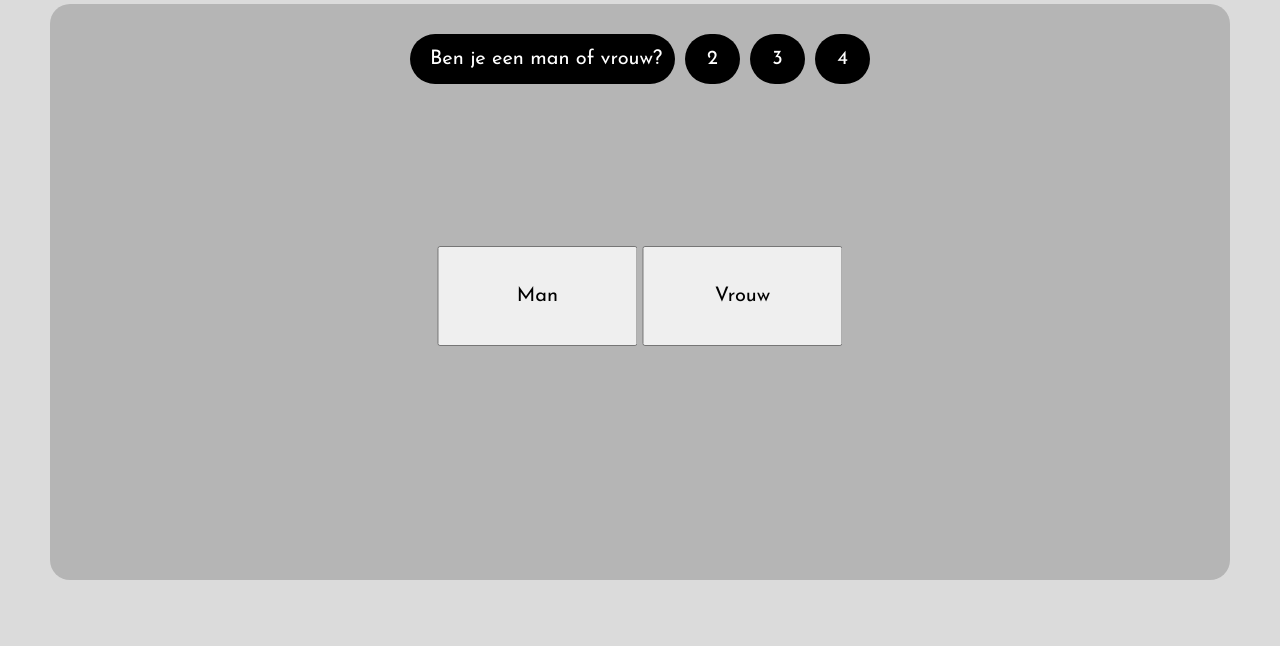
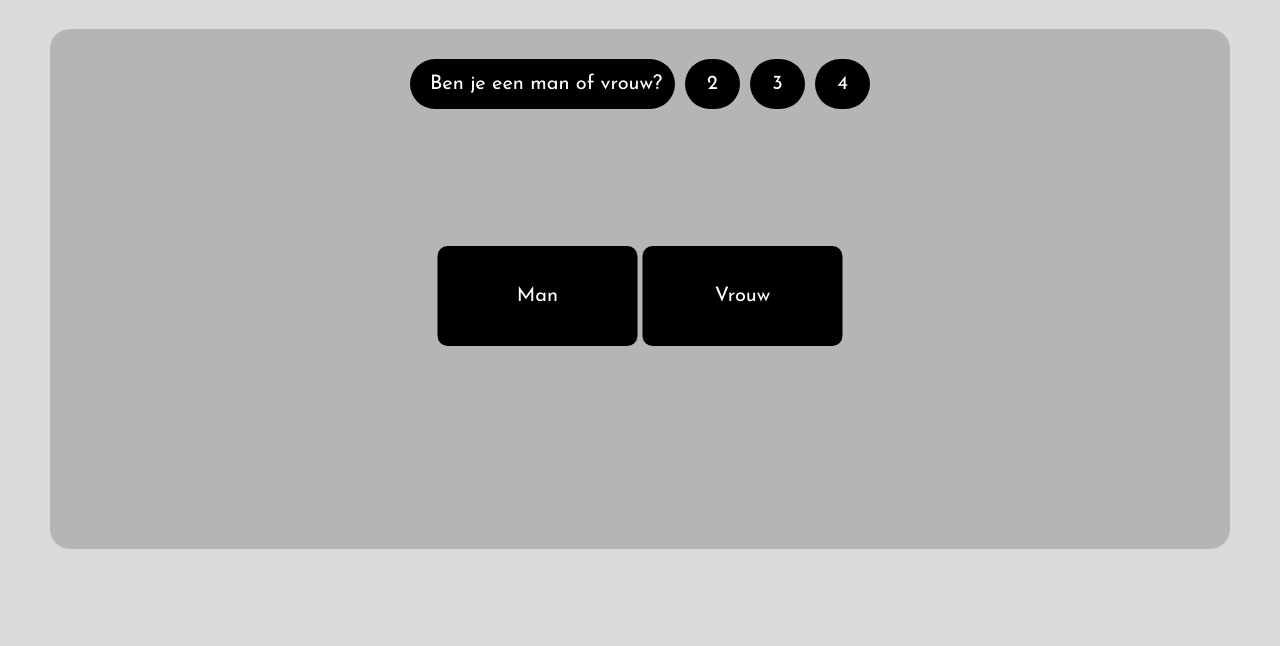
Before and after one commit to RicardoBergen/Landpagina, a PHP site: page /landpagina.html in a window 1280 px wide. Shown: the part 154-800 px from the top of the page. Run offline with PHP 8.4, Linux system fonts and the light colour scheme.

Commit message:
change buttons css

```diff
--- a/landpagina.css
+++ b/landpagina.css
@@ -5,13 +5,37 @@
     padding: 0;
     font-family: 'Josefin Sans', sans-serif;
     background-color: rgb(219, 219, 219);
-    padding-bottom: 50px;
+}
+.center {
+    position: absolute;
+    left: 50%;
+    top: 50%;
+    transform: translateX(-50%);
 }
 button {
     height: 100px;
     font-size: 20px;
     font-family: 'Josefin Sans', sans-serif;
     width: 200px;
+    border-radius: 10px;
+    border: none;
+    background-color: black;
+    color: white;
+}
+.logo {
+    margin-left: auto;
+    margin-right: auto;
+    display: block;
+    height: 75px;
+    margin-bottom: -20px;
+}
+button:hover {
+    border: solid white;
+}
+header {
+    background-color: yellow;
+    padding-bottom: 0px;
+    border-bottom: solid black;
 }
 .blob {
     white-space: nowrap;
@@ -30,7 +54,7 @@
 }
 main {
     margin: 50px;
-    min-height: 62vh;
+    min-height: 55vh;
     border-radius: 20px;
     margin-bottom: 0px;
     padding: 75px;
@@ -38,6 +62,7 @@
     background-color: rgba(0, 0, 0, 0.178);
     overflow: hidden;
     white-space: nowrap;
+    margin-bottom: 50px;
 }
 .card {
     margin: 25px;
--- a/landpagina.html
+++ b/landpagina.html
@@ -8,8 +8,8 @@
     <title>Snapchat</title>
 </head>
 <body>
-    <header style='background-color: yellow; padding-bottom: 0px;'>
-        <img src="https://variety.com/wp-content/uploads/2017/11/snapchat-logo.jpg" style="margin-left: auto; margin-right: auto; display: block; height: 75px; margin-bottom: -20px;">
+    <header>
+        <img src="https://variety.com/wp-content/uploads/2017/11/snapchat-logo.jpg" class="logo">
         <h1>Snapchat seks</h1>
     </header>
     <main>
@@ -20,13 +20,13 @@
             <p id="4" class="blob" style="width: 15px;">4</p>
         </div>
         <div id="q1">
-            <div style="position: absolute; left: 50%; top: 50%; transform: translateX(-50%);">
+            <div class="center">
                 <button onclick='changeScreen("#q1", "#q2", 1)'>Man</button>
                 <button onclick='changeScreen("#q1", "#q2", 1)'>Vrouw</button>
             </div>
         </div>
         <div id="q2">
-            <div style="position: absolute; left: 50%; top: 50%; transform: translateX(-50%);">
+            <div class="center">
                 <button onclick='changeScreen("#q2", "#q3", 2)'>Grote</button>
                 <button onclick='changeScreen("#q2", "#q3", 2)'>Middel</button>
                 <button onclick='changeScreen("#q2", "#q3", 2)'>Kleine</button>
@@ -34,7 +34,7 @@
             </div>
         </div>
         <div id="q3">
-            <div style="position: absolute; left: 50%; top: 50%; transform: translateX(-50%);">
+            <div class="center">
                 <button onclick='changeScreen("#q3", "#q4", 3)'>1 - 5 keer per week</button>
                 <button onclick='changeScreen("#q3", "#q4", 3)'>5 - 10 keer per dag</button>
                 <button onclick='changeScreen("#q3", "#q4", 3)'>Altijd</button>
```
